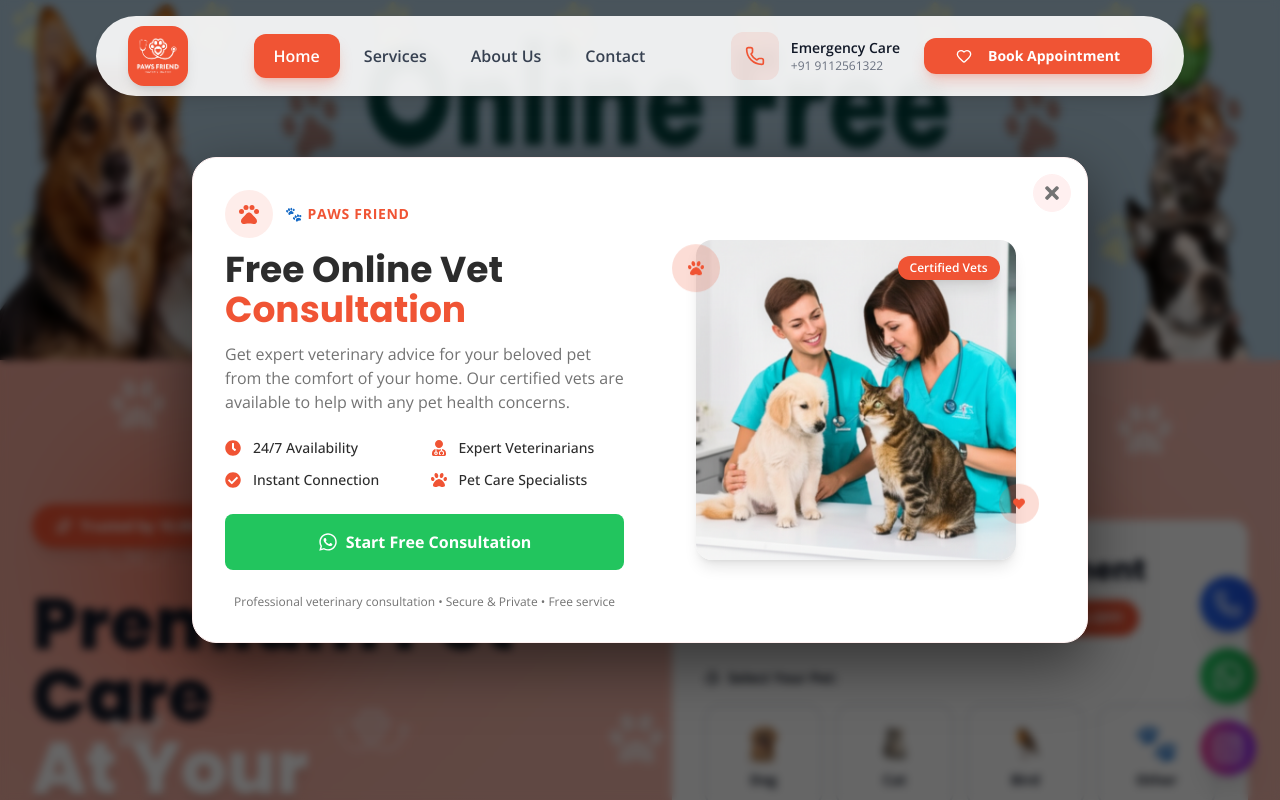
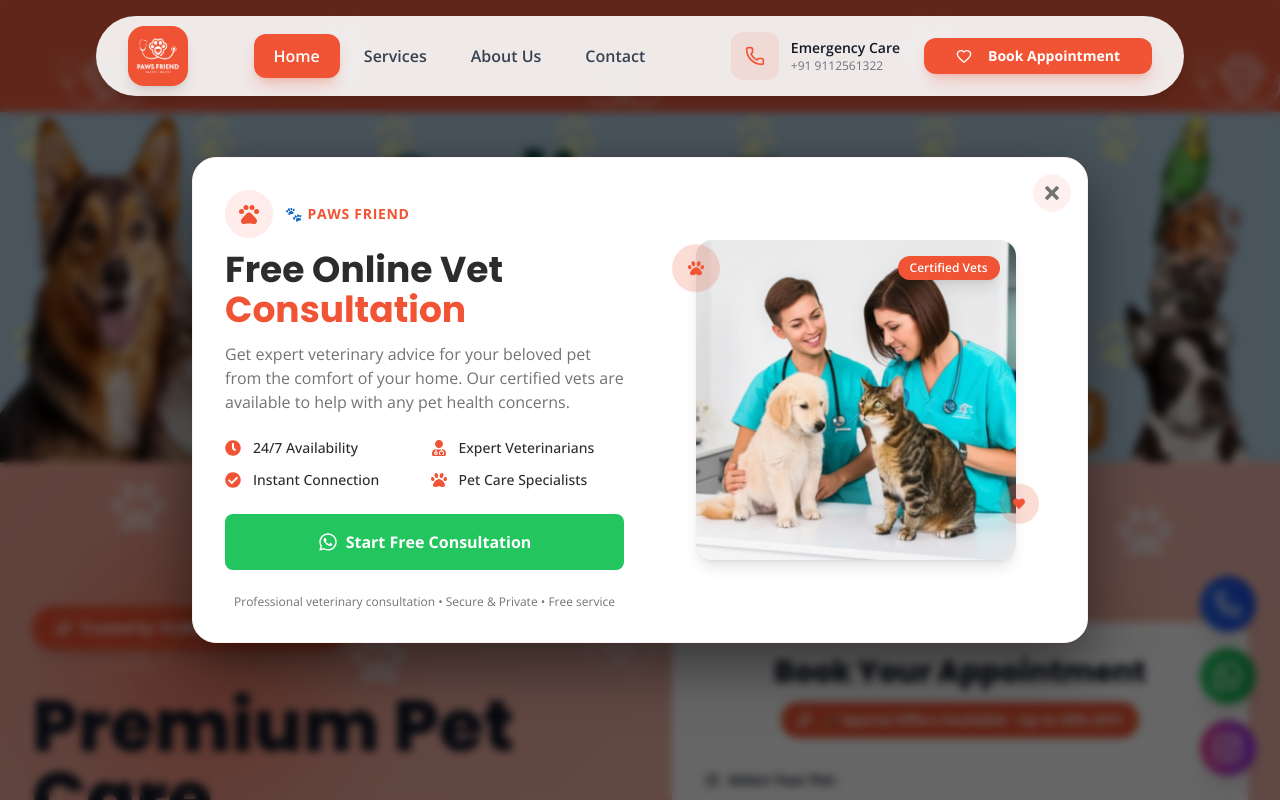
Before and after one commit to desirediv0/paws-friend, a Next.js app: page / in a window 1280 px wide. Shown: the top 800 px of the page. Built offline with nearby package versions, Linux system fonts and the light colour scheme.

Commit message:
update herosection

```diff
--- a/src/app/page.js
+++ b/src/app/page.js
@@ -8,7 +8,7 @@ import WhyChooseUs from "@/components/why-choose-us";
 
 export default function Home() {
   return (
-    <main className="min-h-screen">
+    <main className="min-h-screen mt-24 md:mt-28">
       <HeroCarousel />
       <ModernHero />
       <PetServices />
--- a/src/components/HeroCarousel.jsx
+++ b/src/components/HeroCarousel.jsx
@@ -14,7 +14,8 @@ const HeroCarousel = () => {
   const [api, setApi] = useState(null);
   const [autoplay, setAutoplay] = useState(true);
   const [isMobile, setIsMobile] = useState(false);
-  const router = useRouter()
+  const [isClient, setIsClient] = useState(false);
+  const router = useRouter();
 
   const slides = [
     {
@@ -31,17 +32,34 @@ const HeroCarousel = () => {
     },
   ];
 
+  // Handle client-side mounting
+  useEffect(() => {
+    setIsClient(true);
+  }, []);
+
   // Handle responsive detection
   useEffect(() => {
+    if (!isClient) return;
+
     const checkMobile = () => {
-      setIsMobile(window.innerWidth < 768);
+      const width = window.innerWidth;
+      setIsMobile(width < 768);
     };
 
     checkMobile();
-    window.addEventListener("resize", checkMobile);
 
-    return () => window.removeEventListener("resize", checkMobile);
-  }, []);
+    const handleResize = () => {
+      checkMobile();
+    };
+
+    window.addEventListener("resize", handleResize);
+    window.addEventListener("orientationchange", handleResize);
+
+    return () => {
+      window.removeEventListener("resize", handleResize);
+      window.removeEventListener("orientationchange", handleResize);
+    };
+  }, [isClient]);
 
   // Handle autoplay functionality
   useEffect(() => {
@@ -68,38 +86,72 @@ const HeroCarousel = () => {
     };
   }, [api]);
 
+  // Don't render until client-side
+  if (!isClient) {
+    return (
+      <div className="relative w-full h-[200px] md:h-[400px] bg-gray-200 animate-pulse rounded-lg">
+        <div className="flex items-center justify-center h-full">
+          <div className="text-gray-400">Loading...</div>
+        </div>
+      </div>
+    );
+  }
+
   return (
-    <div className="relative w-full">
-      {/* Mobile: Smaller height, Desktop: Larger height */}
-      <div className="relative overflow-hidden">
+    <div className="relative w-full mx-auto">
+      <div className="relative overflow-hidden w-full">
         <Carousel
           setApi={setApi}
-          className="h-full w-full"
+          className="w-full"
           opts={{
             loop: true,
             align: "start",
           }}
         >
-          <CarouselContent className="h-full">
+          <CarouselContent>
             {slides.map((slide, index) => (
-              <CarouselItem key={index}
+              <CarouselItem
+                key={index}
                 onClick={() => router.push(`/contact`)}
-                className="h-full p-0 cursor-pointer">
-                <div className="relative h-[520px] sm:h-[420px] md:h-[320px] lg:h-[320px] xl:h-[360px] w-full overflow-hidden">
-                  {/* Background Image */}
-                  <Image
-                    src={isMobile ? slide.smimg : slide.img}
-                    alt="Hero banner"
-                    fill
-                    className="object-fill transition-transform duration-700"
-                    priority={index === 0}
-                    sizes="(max-width: 768px) 100vw, (max-width: 1200px) 100vw, 100vw"
-                  />
+                className="pl-0 cursor-pointer"
+              >
+                <div className="relative w-full">
+                  {/* Mobile Image - Small screens */}
+                  <div className="block md:hidden">
+                    <div className="relative w-full h-[70vh] overflow-hidden">
+                      <Image
+                        src={slide.smimg}
+                        alt={`Hero banner ${index + 1} mobile`}
+                        fill
+                        className="object-fill object-center"
+                        priority={index === 0}
+                        sizes="100vw"
+                      />
+                    </div>
+                  </div>
+
+                  {/* Desktop Image - Medium and larger screens */}
+                  <div className="hidden md:block">
+                    <div className="relative w-full h-[350px]  overflow-hidden">
+                      <Image
+                        src={slide.img}
+                        alt={`Hero banner ${index + 1} desktop`}
+                        fill
+                        className="object-fill object-center"
+                        priority={index === 0}
+                        sizes="(min-width: 768px) 100vw, 100vw"
+                      />
+                    </div>
+                  </div>
                 </div>
               </CarouselItem>
             ))}
           </CarouselContent>
         </Carousel>
+
+
+
+
       </div>
     </div>
   );
```
